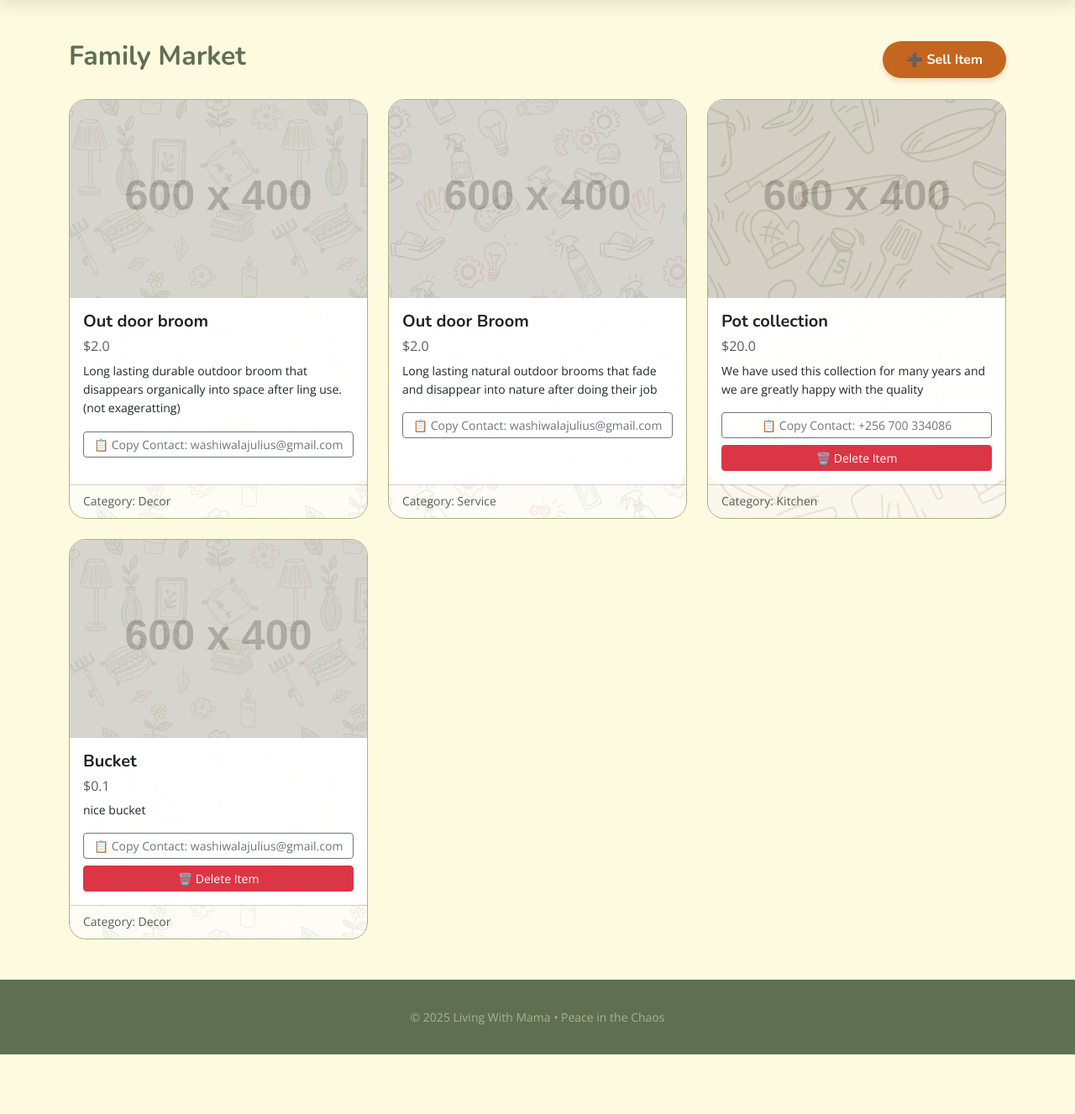
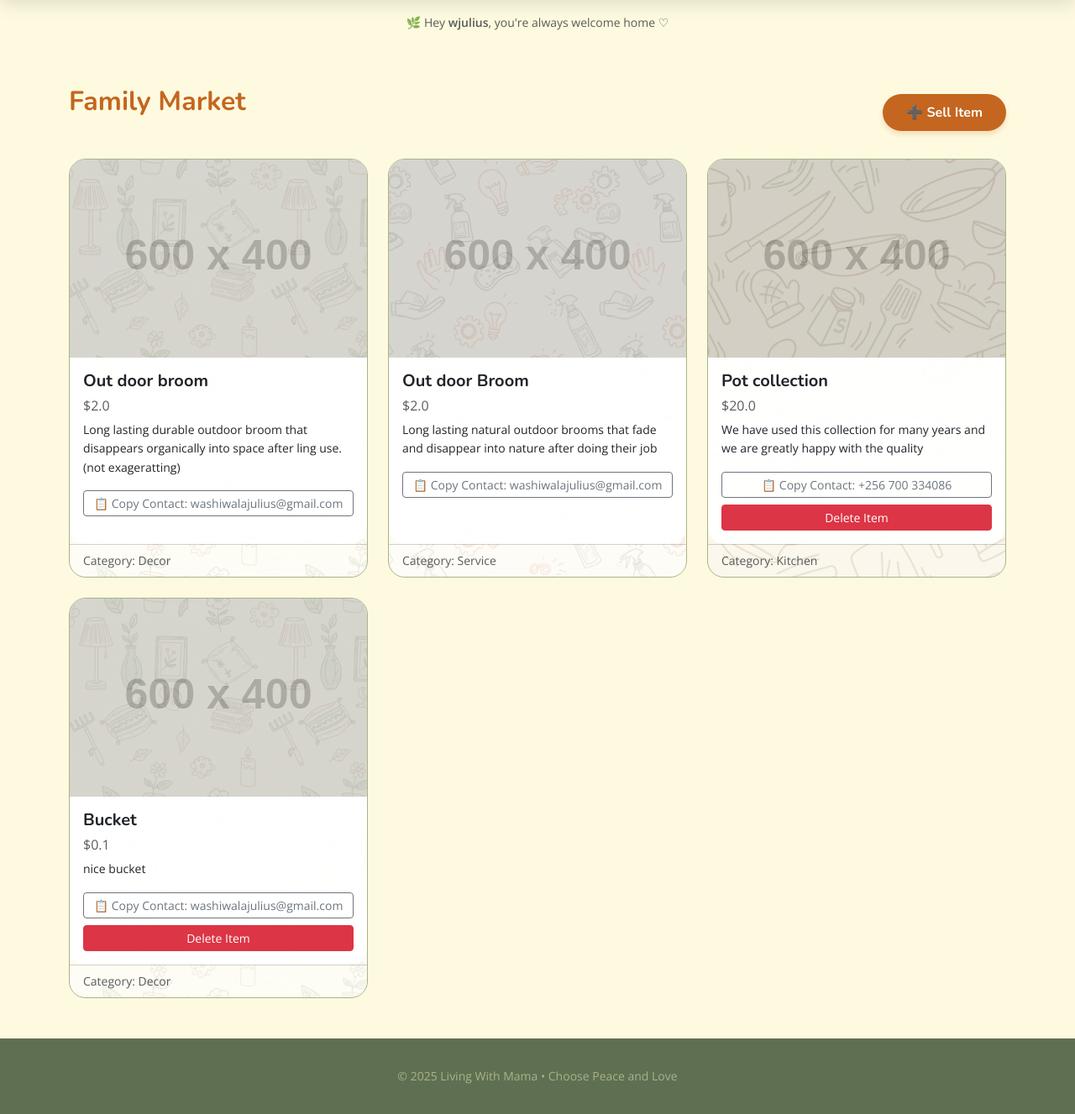
Before and after one commit to Wala123/livingwithmama, a Flask app: page /market in a window 1280 px wide. Shown: the part 105-1432 px from the top of the page at 84% size. Before the commit the page ends 1361 px from the top, so only its background shows below. Run offline with Flask 3, Linux system fonts and the light colour scheme; a user stored in the database is signed in; grey boxes labelled with a size stand in for pictures from a placeholder-image service; some libraries are stand-ins or nearby versions.

Commit message:
Final touch: warm welcome message

```diff
--- a/static/styles.css
+++ b/static/styles.css
@@ -32,6 +32,11 @@ h1, h2, h3, h4, h5 {
     font-family: var(--font-heading);
     color: var(--olive);
     font-weight: 700;
+}
+
+/* Orange for page title headings only) */
+.title-orange {
+    color: var(--orange) !important;
 }
 
 a { text-decoration: none; }
@@ -184,6 +189,14 @@ footer {
 
 /* --- 8. FIXES & ALERTS --- */
 
+/* THE MODAL BEING EATEN BY CARDS */
+.modal {
+    position: fixed;        /* This is the ONLY thing that matters */
+    top: 50%;
+    left: 50%;
+    transform: translate(-50%, -50%);
+}
+
 /* LOGO SIZE: */
 .navbar-brand img {
     height: 63px !important;
--- a/templates/index.html
+++ b/templates/index.html
@@ -13,7 +13,7 @@
         </h1>
 
         <p class="lead mb-4 fs-4" style="color: var(--russet);">
-            Your digital sanctuary for recipes, parenting hacks, and family togetherness. Find peace in the chaos.
+            Your digital sanctuary for recipes, parenting hacks, and family togetherness. Choose peace and love.
         </p>
 
         <div class="d-flex gap-3">
--- a/templates/layout.html
+++ b/templates/layout.html
@@ -45,6 +45,14 @@
             </div>
         </nav>
 
+        {% if session.user_id %}
+        <div class="text-center my-3">
+            <p class="text-muted small mb-0">
+                🌿 Hey <strong>{{ session.username }}</strong>, you're always welcome home ♡
+            </p>
+        </div>
+        {% endif %}
+
         {% if get_flashed_messages() %}
             <div class="container mt-4">
                 <div class="alert alert-success text-center shadow-sm" role="alert">
@@ -59,7 +67,7 @@
 
         <footer class="text-center mt-auto">
             <div class="container">
-                <small>&copy; 2025 Living With Mama &bull; Peace in the Chaos</small>
+                <small>&copy; 2025 Living With Mama &bull; Choose Peace and Love</small>
             </div>
         </footer>
         <div id="custom-toast">Notification</div>
@@ -68,12 +76,21 @@
         <script src="/static/script.js"></script>
         <script>
         document.querySelectorAll('[data-bs-toggle="collapse"]').forEach(function(toggle) {
-            toggle.addEventListener('click', function() {
-                const target = document.querySelector(this.getAttribute('href'));
-                const isCollapsed = target.classList.contains('show');
-                setTimeout(() => {
-                    this.textContent = isCollapsed ? 'Read more ↓' : 'Show less ↑';
-                }, 10);
+            const target = document.querySelector(toggle.getAttribute('href'));
+            toggle.addEventListener('click', function(e) {
+                e.preventDefault();
+                target.classList.toggle('show');
+                this.textContent = target.classList.contains('show') ? 'Show less ↑' : 'Read more ↓';
+            });
+        });
+        </script>
+
+        <script>
+        document.addEventListener('DOMContentLoaded', function () {
+            document.querySelectorAll('.modal').forEach(modal => {
+                modal.addEventListener('show.bs.modal', function () {
+                    document.body.appendChild(modal);
+                });
             });
         });
         </script>
--- a/templates/market.html
+++ b/templates/market.html
@@ -4,7 +4,7 @@
 
 {% block main %}
 <div class="d-flex justify-content-between align-items-center mb-4">
-    <h2>Family Market</h2>
+    <h2 class="mb-4 title-orange">Family Market</h2>
     <a href="/market/sell" class="btn btn-primary-custom">➕ Sell Item</a>
 </div>
 
@@ -39,12 +39,33 @@
                     </button>
 
                     {% if item.user_id == session.user_id %}
-                    <form action="/market/delete/{{ item.id }}" method="post" style="display:inline;">
-                        <button type="submit" class="btn btn-danger btn-sm w-100"
-                                onclick="return confirm('Are you sure you want to delete \"{{ item.title }}\"? This cannot be undone.')">
-                            🗑️ Delete Item
-                        </button>
-                    </form>
+                    <button type="button" class="btn btn-danger btn-sm w-100" data-bs-toggle="modal" data-bs-target="#deleteModal{{ item.id }}">
+                        Delete Item
+                    </button>
+
+                    <!-- Modal for this specific item -->
+                    <div class="modal fade" id="deleteModal{{ item.id }}" tabindex="-1">
+                    <div class="modal-dialog modal-dialog-centered">
+                        <div class="modal-content">
+                        <div class="modal-header border-0">
+                            <h5 class="modal-title text-danger">Remove "{{ item.title }}"?</h5>
+                            <button type="button" class="btn-close" data-bs-dismiss="modal"></button>
+                        </div>
+                        <div class="modal-body text-center">
+                            <p class="text-muted mb-3">Why are you removing this?</p>
+                            <form action="/market/delete/{{ item.id }}" method="post">
+                            <div class="d-grid gap-2">
+                                <button type="submit" name="reason" value="sold" class="btn btn-outline-success">Sold!</button>
+                                <button type="submit" name="reason" value="outofstock" class="btn btn-outline-warning">Out of stock</button>
+                                <button type="submit" name="reason" value="changedmind" class="btn btn-outline-secondary">Changed my mind</button>
+                                <button type="submit" name="reason" value="expired" class="btn btn-outline-danger">Offer expired</button>
+                            </div>
+                            <button type="button" class="btn btn-link text-muted mt-3" data-bs-dismiss="modal">Cancel</button>
+                            </form>
+                        </div>
+                        </div>
+                    </div>
+                    </div>
                     {% endif %}
                 </div>
             </div>
--- a/templates/quiz.html
+++ b/templates/quiz.html
@@ -5,7 +5,7 @@
 {% block main %}
 <div class="container py-5">
     <div class="text-center mb-4">
-        <h2 class="display-5">Homemaker Trivia</h2>
+        <h2 class="display-5 title-orange">Homemaker Trivia</h2>
         <p class="text-muted">Question <span id="q-counter">1/5</span></p>
     </div>
 
@@ -151,7 +151,7 @@
             </div>
 
             <div class="quiz-card">
-                <h3 class="mb-4">Final Question: Which element of home life is most vital for well-being?</h3>
+                <h3 class="mb-4">Which element of home life is most vital for well-being?</h3>
                 <label class="quiz-option"><input type="radio" name="q20" value="money"> Money and luxury goods</label>
                 <label class="quiz-option"><input type="radio" name="q20" value="love"> Safety, connection, and love</label>
                 <button type="button" class="btn btn-primary-custom mt-4">See My Score</button>
```
Also changed, not shown: templates/inspiration.html (+4 -4 lines), livingwithmama.db, 4 other files.
